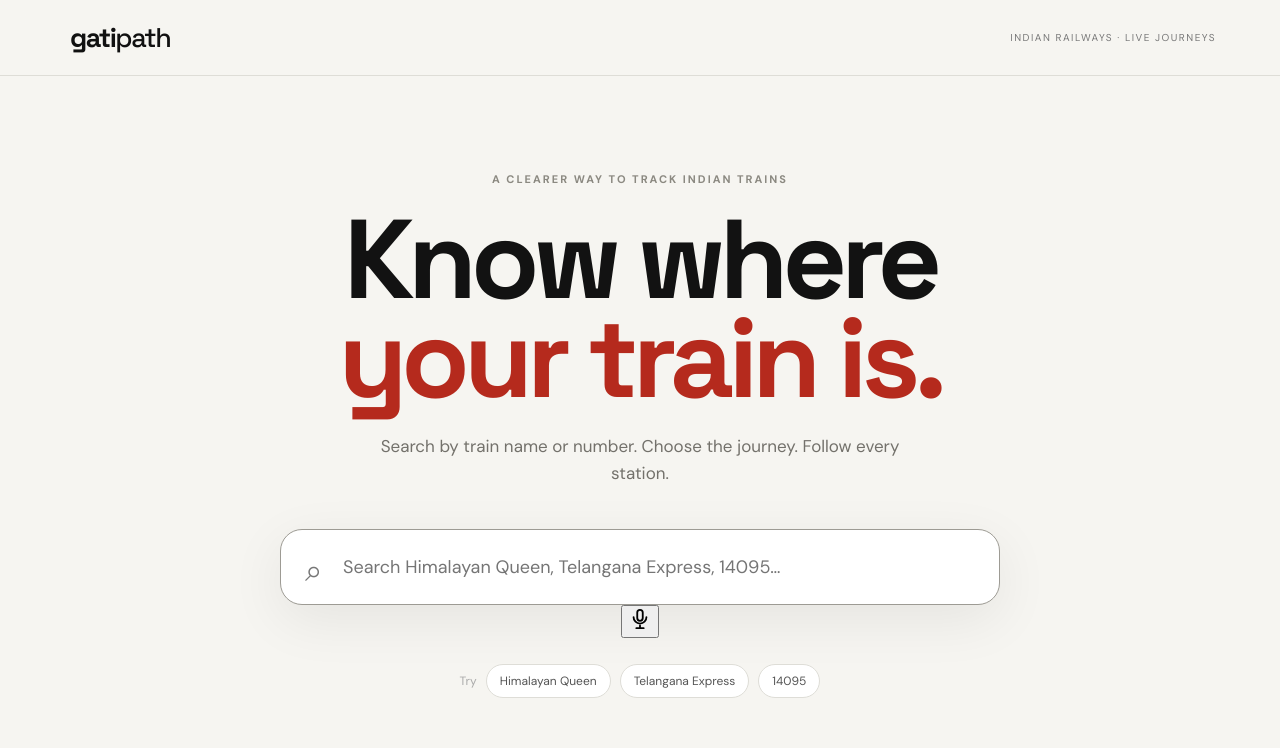
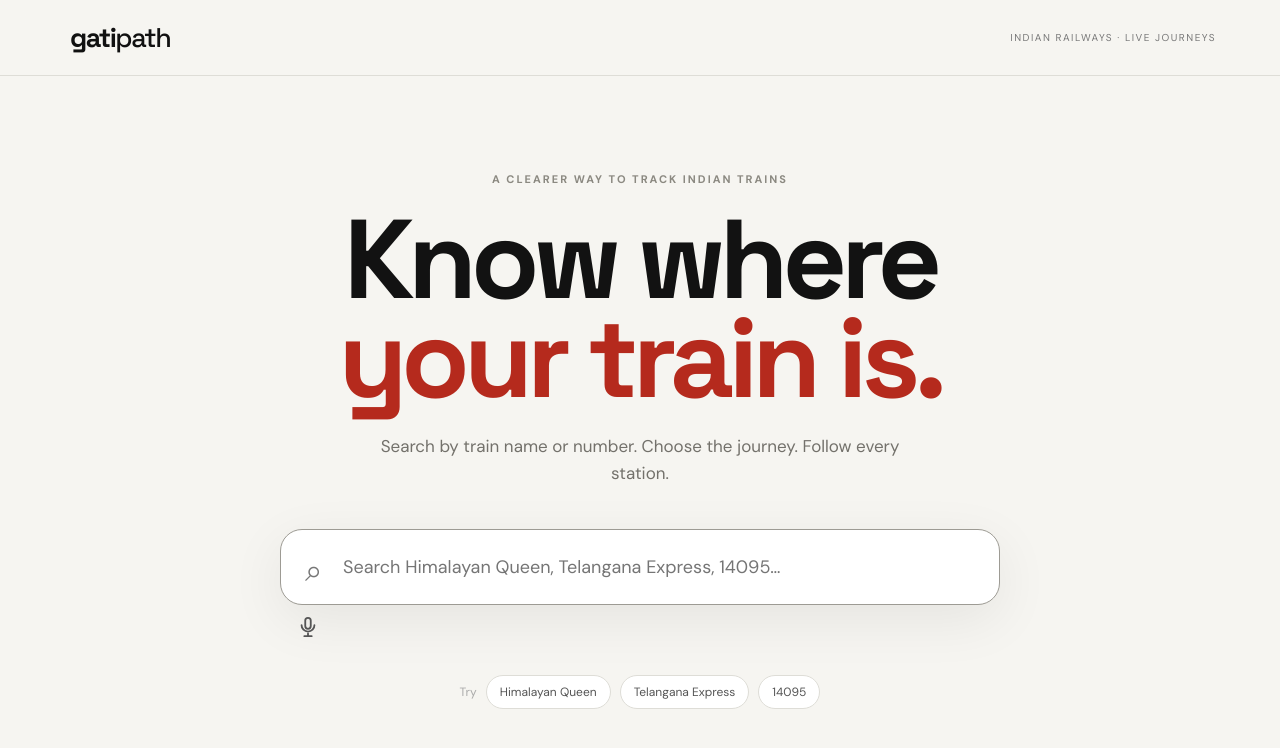
Before and after one commit to Kams01012003/gatipath, a React (Vite) app: page / in a window 1280 px wide. Shown: the top 748 px of the page. Built offline with nearby package versions, Linux system fonts and the light colour scheme.

Commit message:
Add styles for voice button component

```diff
--- a/src/styles.css
+++ b/src/styles.css
@@ -246,3 +246,37 @@ button{cursor:pointer}.app{min-height:100vh}.nav{height:76px;display:flex;align-
     grid-column: 1 / -1;
   }
 }
+.voice-button {
+  border: 0;
+  background: transparent;
+  color: #555;
+  width: 44px;
+  height: 44px;
+  padding: 0;
+  margin-left: 6px;
+  display: grid;
+  place-items: center;
+  cursor: pointer;
+  border-radius: 50%;
+  flex: 0 0 44px;
+  transition: color 0.2s ease, background 0.2s ease, transform 0.2s ease;
+}
+
+.voice-button:hover {
+  background: #f0efeb;
+  color: #111;
+}
+
+.voice-button:active {
+  transform: scale(0.94);
+}
+
+.voice-button.listening {
+  color: #d94a38;
+  background: #f8e9e5;
+}
+
+.voice-button svg {
+  width: 22px;
+  height: 22px;
+}
```
